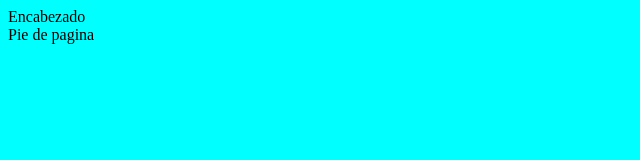
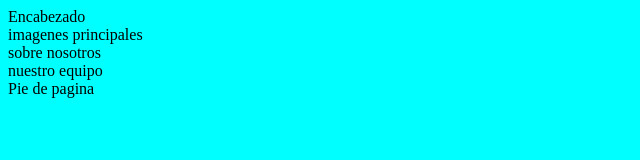
Before and after one commit to Angela07c/estacion-apicola, a plain HTML site: page index.html in a window 1280 px wide. Shown: the whole page, without its empty margins (0-640 px from the left). Drawn offline with Linux system fonts and the light colour scheme.

Commit message:
nombres secciones pagina principal

```diff
--- a/index.html
+++ b/index.html
@@ -10,9 +10,9 @@
 <body>
     <header class="header">Encabezado</header>
     <main class="main">
-       <section class="imagenes-principales"></section>
-        <section class="about-us"></section>
-        <section class="our-team"></section>
+       <section class="imagenes-principales">imagenes principales</section>
+        <section class="about-us"> sobre nosotros</section>
+        <section class="our-team">nuestro equipo</section>
 
 
 
```
